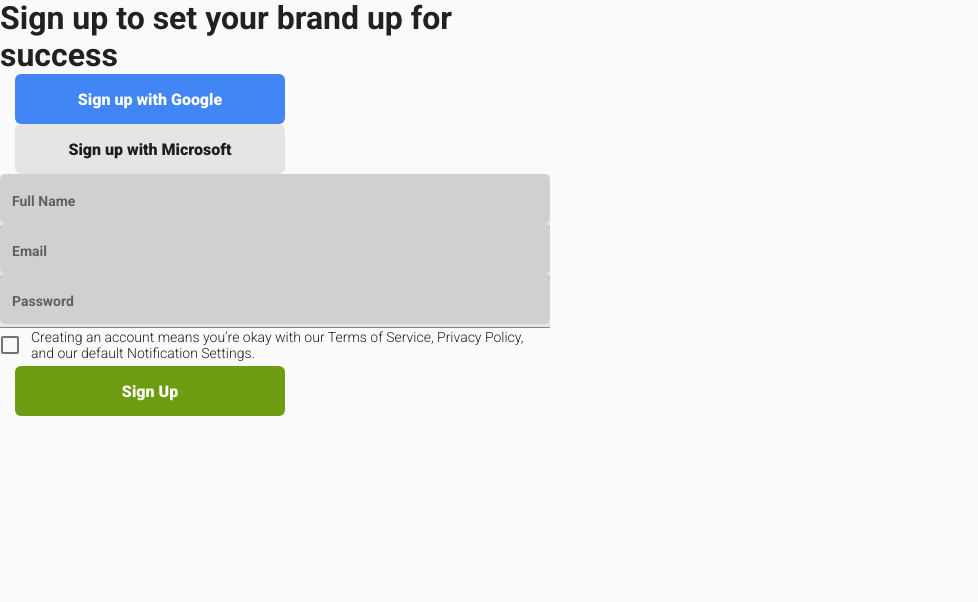
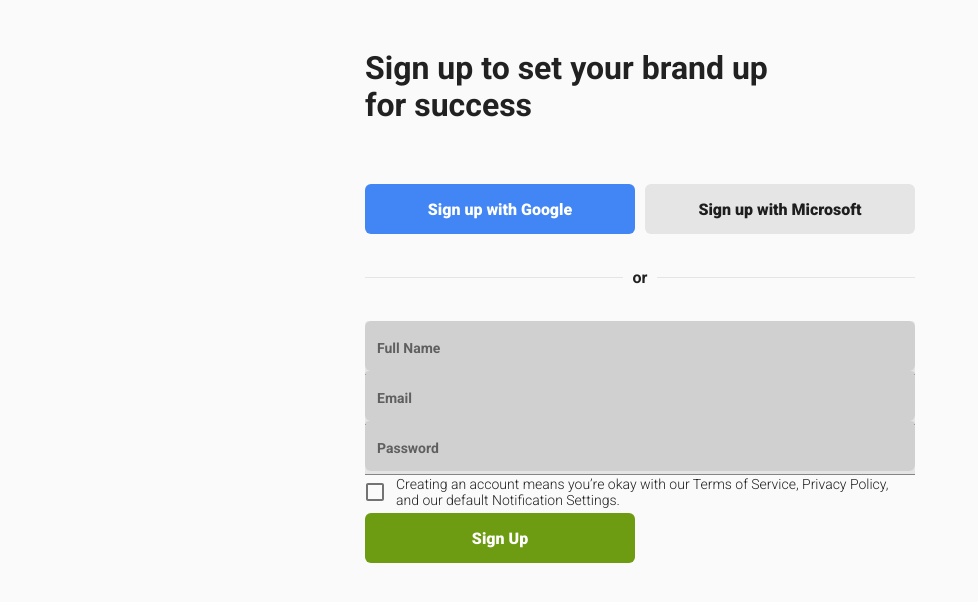
Before and after one commit to ankono/task1, a React (Create React App) app: page /sign-up in a window 1280 px wide. Shown: the top 602 px of the page, without its empty margins (0-978 px from the left). Built offline with nearby package versions, Linux system fonts and the light colour scheme.

Commit message:
feat: styles for header, top buttons and divider

```diff
--- a/src/common/theme.ts
+++ b/src/common/theme.ts
@@ -70,8 +70,6 @@
 				width: '133px',
 				height: '50px',
 				borderRadius: '6px',
-				marginLeft: defaultTheme.spacing(1.875),
-				marginRight: defaultTheme.spacing(1.875),
 				fontFamily: 'Roboto',
 				fontWeight: 900,
 				fontSize: '16px',
--- a/src/components/SignUp/index.tsx
+++ b/src/components/SignUp/index.tsx
@@ -34,15 +34,23 @@
   })
 
   return (
-    <Box width="550px">
-      <Box>
+    <Box width="550px" m="auto" mt="50px" mb="50px">
+      <Box mb="60px" width="410px">
         <Typography variant="h2">
           Sign up to set your brand up for success
         </Typography>
       </Box>
-      <Box>
+      <Box display="flex" justifyContent="space-between">
         <Button size="large" variant="contained" color="default">Sign up with Google</Button>
         <Button size="large" variant="contained" color="secondary">Sign up with Microsoft</Button>
+      </Box>
+
+      <Box display="flex" alignItems="center" mt="34px" mb="34px">
+        <Box borderBottom="1px solid #E5E5E5" height="1px" flexGrow="1" />
+        <Box mr="10px" ml="10px">
+          <Typography variant="h6">or</Typography>
+        </Box>
+        <Box borderBottom="1px solid #E5E5E5" height="1px" flexGrow="1" />
       </Box>
       <Box>
         <form onSubmit={formik.handleSubmit}>
```
